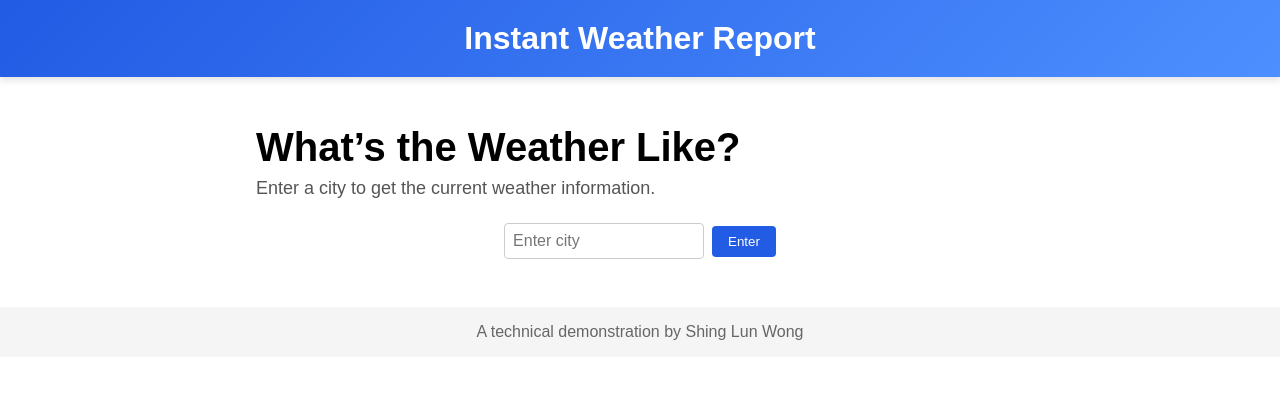
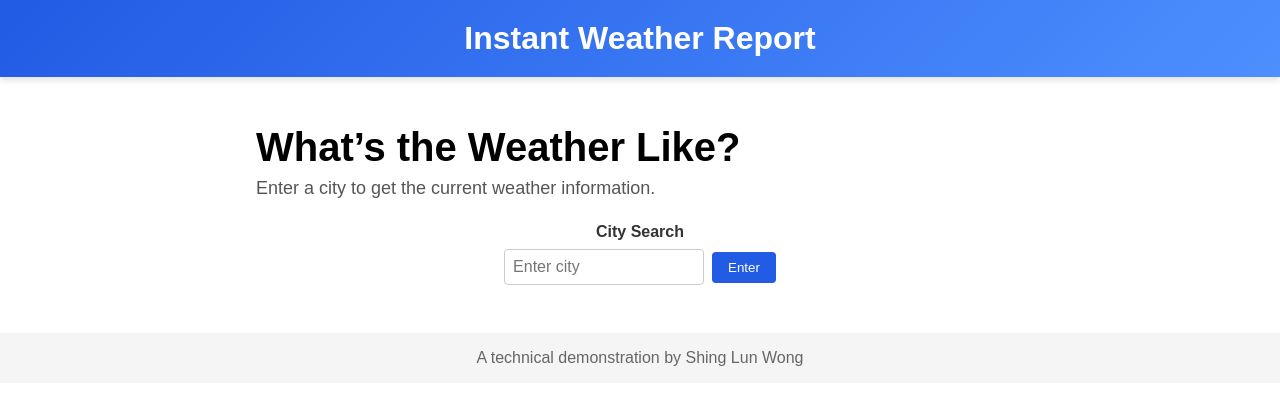
Before and after one commit to shinglunwong/nextjs-weather-demo, a Next.js app: page / in a window 1280 px wide. Shown: the top 404 px of the page. Built offline with nearby package versions, Linux system fonts and the light colour scheme.

Commit message:
feat: improve accessibility with enhanced input, headings, and contrast

```diff
--- a/src/app/page.js
+++ b/src/app/page.js
@@ -37,7 +37,7 @@ export default function Home() {
 
   return (
     <>
-      <h1 className={styles.title}>What’s the Weather Like?</h1>
+      <h2 className={styles.title}>What’s the Weather Like?</h2>
       <p className={styles.subtitle}>Enter a city to get the current weather information.</p>
       <div>
         <SearchInput
@@ -47,17 +47,18 @@ export default function Home() {
         />
 
         {/* Loading State */}
-        {loading && <Skeleton />}
+        {loading && <Skeleton aria-hidden="true" />}
 
         {/* Error Message */}
-        {error && <p className={styles.error}>{error}</p>}
+        {error && <p className={styles.error} role="alert">{error}</p>}
 
         {/* Weather Report */}
         {!loading && !error && weatherData && (
           <>
-            <div className={styles.displayContainer}>
+            {loading && <Skeleton />}
+            <section className={styles.displayContainer} aria-label="Weather Report">
               <h3 className={styles.city}>{weatherData?.name}</h3>
-              <img src={iconUrl} alt={weatherData?.weather[0]?.description} className={styles.icon} />
+              <img src={iconUrl} alt={weatherData?.weather[0]?.description || "Weather icon"} className={styles.icon} />
               <h1 className={styles.temperature}>{weatherData?.main?.temp}°C</h1>
               <p className={styles.description}>
                 {weatherData?.weather?.[0]?.main} - {weatherData?.weather?.[0]?.description}
@@ -65,7 +66,7 @@ export default function Home() {
               <p className={styles.highLow}>
                 H: {weatherData?.main?.temp_max}°C L: {weatherData?.main?.temp_min}°C
               </p>
-            </div>
+            </section>
             <div className={styles.cardsContainer}>
               <WeatherCard title="Feels Like" value={weatherData?.main?.feels_like} unit="°C" />
               <WeatherCard title="humidity" value={weatherData?.main?.humidity} unit="%" />
--- a/src/components/SearchInput.js
+++ b/src/components/SearchInput.js
@@ -1,6 +1,5 @@
 "use client";
 
-import { useState } from "react";
 import styles from "../styles/SearchInput.module.css";
 
 export default function SearchInput({ city, setCity, onSearch }) {
@@ -16,17 +15,24 @@ export default function SearchInput({ city, setCity, onSearch }) {
 
     return (
         <div className={styles.container}>
+            <label htmlFor="city-search" className={styles.label}>
+                City Search
+            </label>
+            <div className={styles.inputGroup}>
                 <input
+                    id="city-search"
                     type="text"
                     placeholder="Enter city"
                     value={city}
                     onChange={handleChange}
                     onKeyPress={handleKeyPress}
                     className={styles.input}
+                    aria-label="City search"
                 />
                 <button onClick={onSearch} className={styles.button}>
                     Enter
                 </button>
             </div>
+        </div>
     );
 }
--- a/src/styles/SearchInput.module.css
+++ b/src/styles/SearchInput.module.css
@@ -1,8 +1,14 @@
 .container {
+    margin-top: 16px;
     display: flex;
+    flex-direction: column;
+    align-items: center;
+}
+
+.inputGroup {
+    display: flex;
+    align-items: center;
     justify-content: center;
-    align-items: center;
-    margin-top: 16px;
 }
 
 .input {
@@ -26,3 +32,11 @@
 .button:hover {
     background-color: #484141;
 }
+
+.label {
+    display: block;
+    font-size: 16px;
+    font-weight: bold;
+    color: #333;
+    margin-bottom: 8px;
+}
--- a/src/styles/WeatherCard.module.css
+++ b/src/styles/WeatherCard.module.css
@@ -22,7 +22,7 @@
 
 .value {
     font-size: 20px;
-    color: #0070f3;
+    color: #006ae6;
     font-weight: bold;
     margin: 0;
 }
```
Lines whose indentation alone changed are shown as unchanged.
